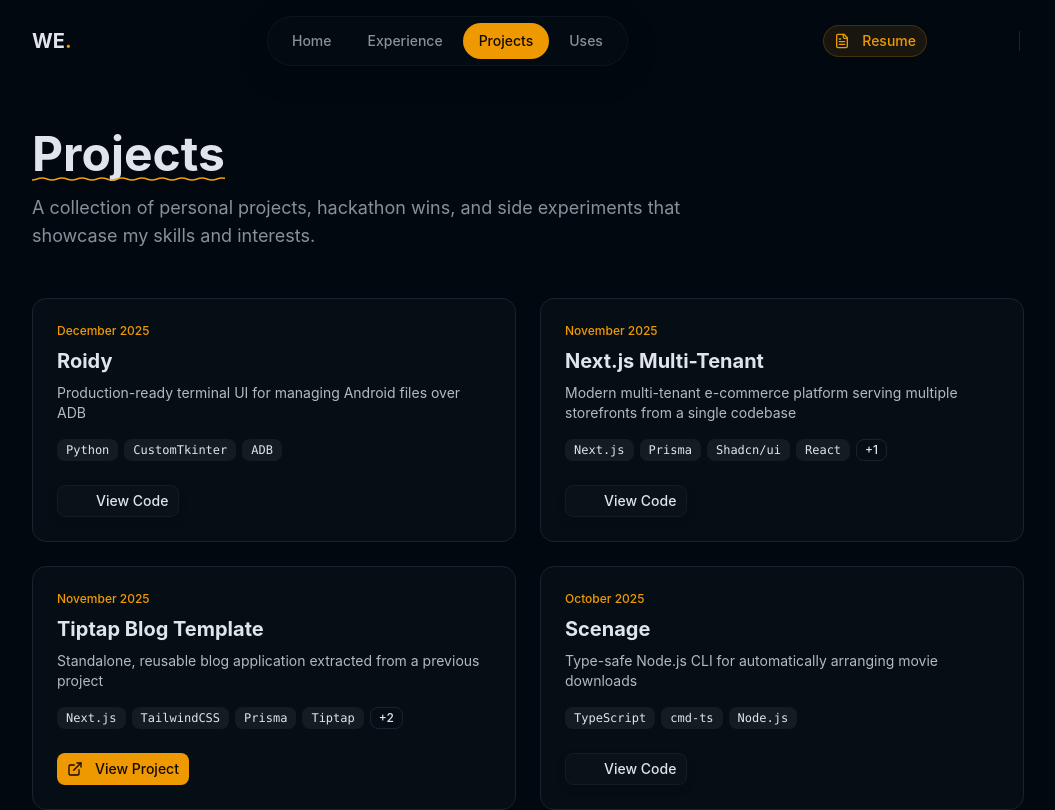
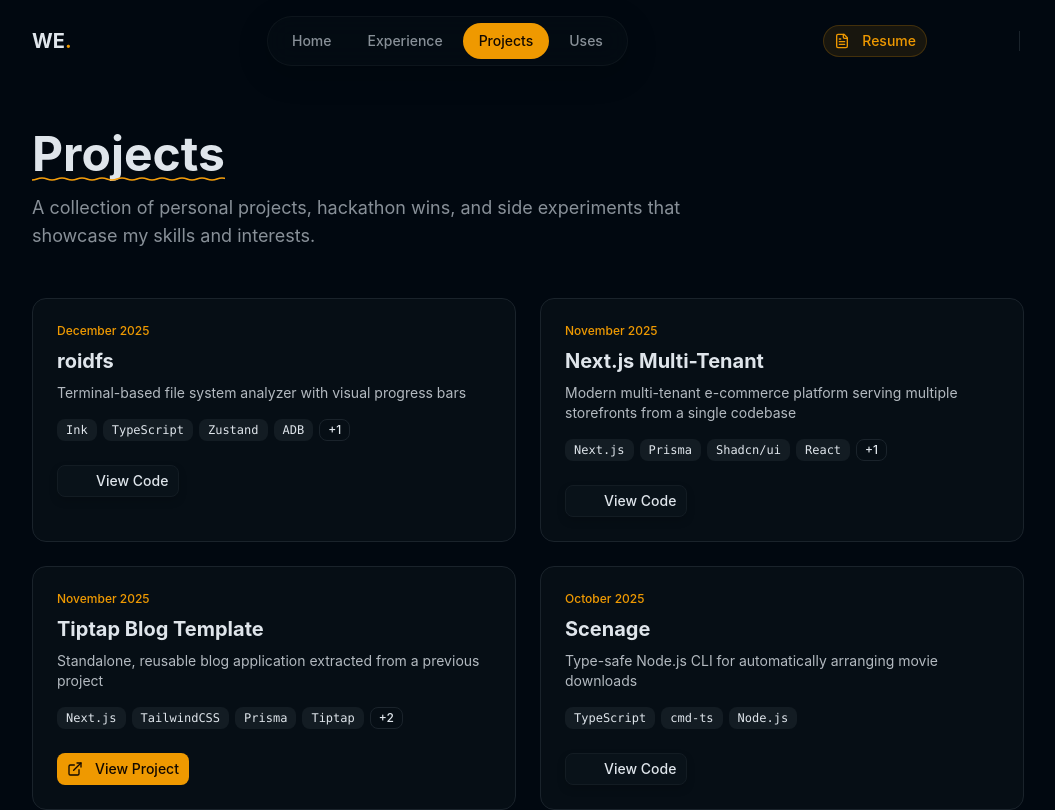
Before and after one commit to mikelneonedwin/portfolio, a React (Vite) app: page /projects in a window 1280 px wide. Shown: the top 810 px of the page, without its empty margins (112-1167 px from the left). Built offline with nearby package versions, Linux system fonts and the light colour scheme; some icons are missing.

Commit message:
replace roidy with roidfs

```diff
--- a/src/constants/personal-projects.ts
+++ b/src/constants/personal-projects.ts
@@ -3,14 +3,14 @@ import type { Experience } from "@/types";
 export const personalProjects: Experience[] = [
   {
     date: "December 2025",
-    title: "Roidy",
-    github: "https://github.com/mikelneonedwin/roidy",
+    title: "roidfs",
+    github: "https://github.com/mikelneonedwin/roidfs",
     description: [
-      "Production-ready terminal UI for managing Android files over ADB",
-      "Features multi-select, downloads, and deletion tracking",
-      "Rebranded from TypeScript to Python — still a WIP",
+      "Terminal-based file system analyzer with visual progress bars",
+      "Supports both Linux and Android (ADB) modes for disk usage analysis",
+      "Built with Ink, TypeScript, and Zustand for an interactive TUI experience",
     ],
-    technologies: ["Python", "CustomTkinter", "ADB"],
+    technologies: ["Ink", "TypeScript", "Zustand", "ADB", "Node.js"],
   },
   {
     date: "November 2025",
```
